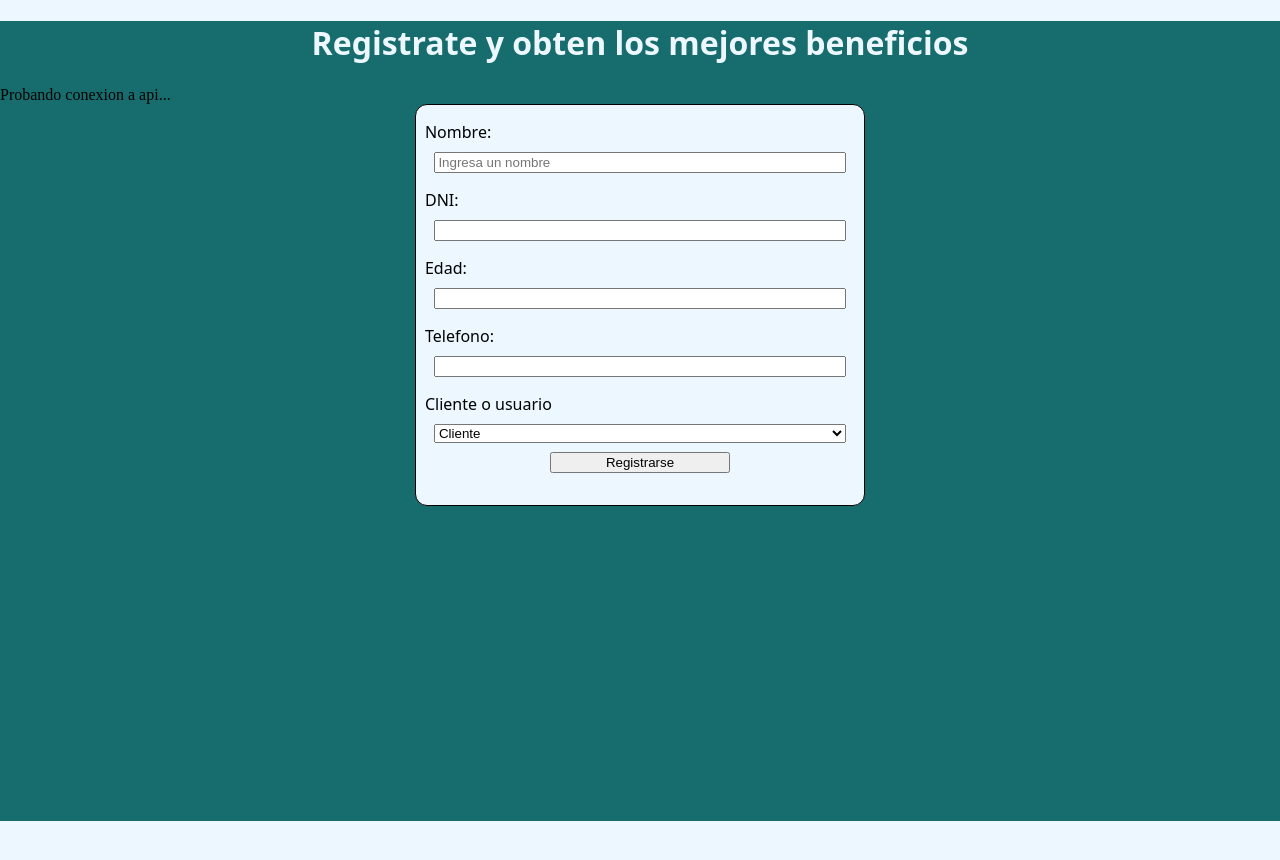
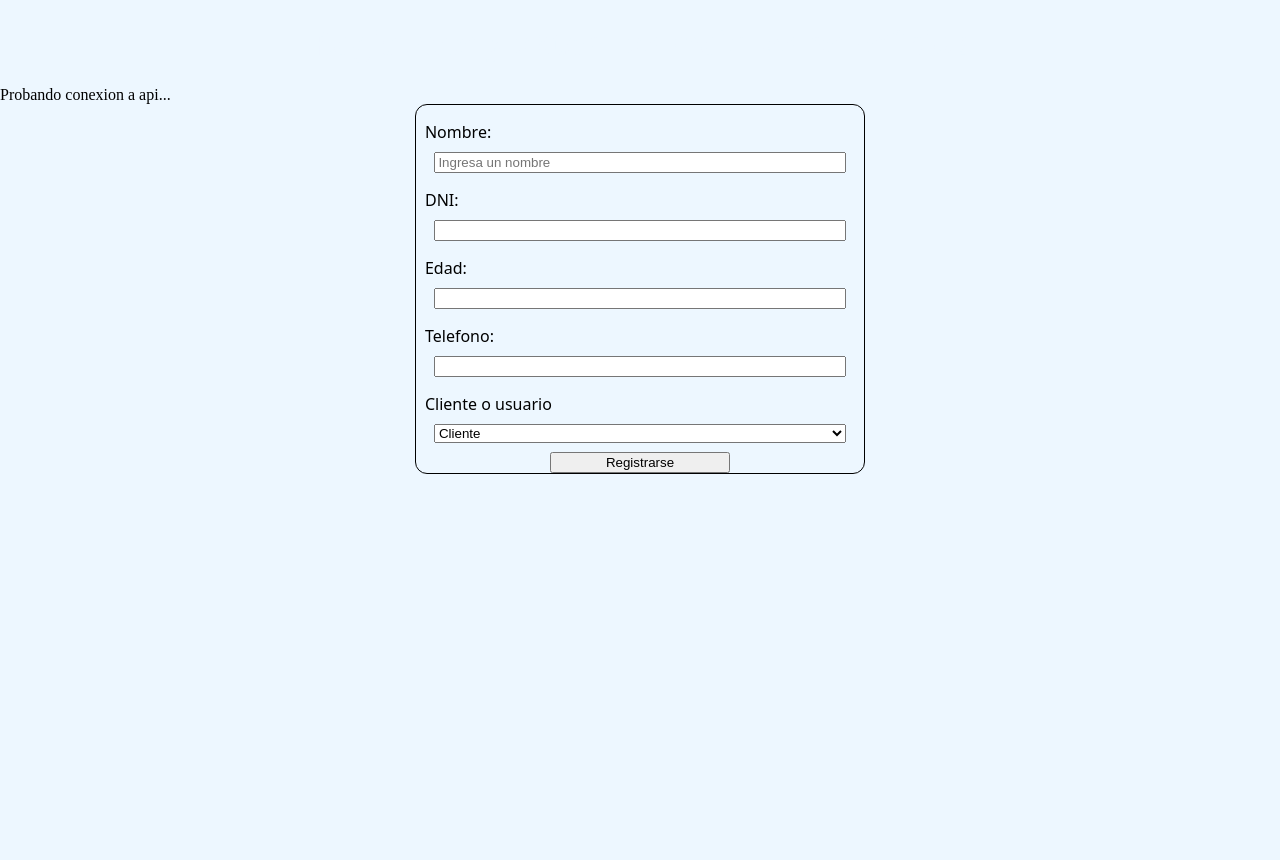
Before and after one commit to MatiasAnovazzi/ui, a React (Vite) app: page /register in a window 1280 px wide. Shown: the top 860 px of the page. After the commit the page ends 800 px from the top, so only its background shows below. Built offline with nearby package versions, Linux system fonts and the light colour scheme; no server answers.

Commit message:
fix styles

```diff
--- a/src/files-register/styles/register.css
+++ b/src/files-register/styles/register.css
@@ -17,8 +17,3 @@ body{
     width: 100%;
     height: 100%;
 }
-
-#root{
-  height: 800px;
-  background-color: var(--700)
-}
```
